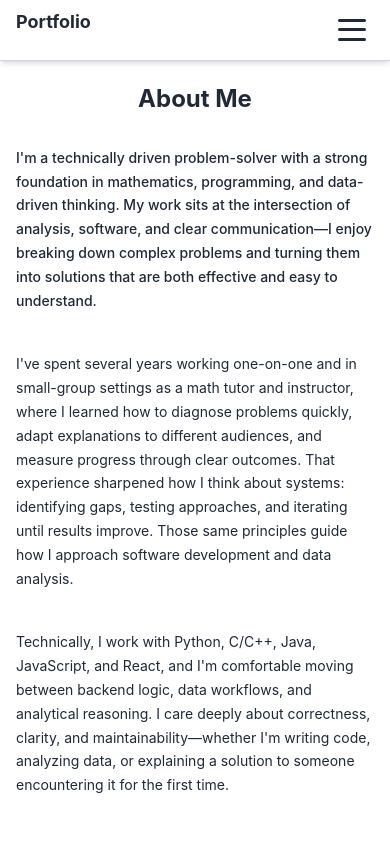
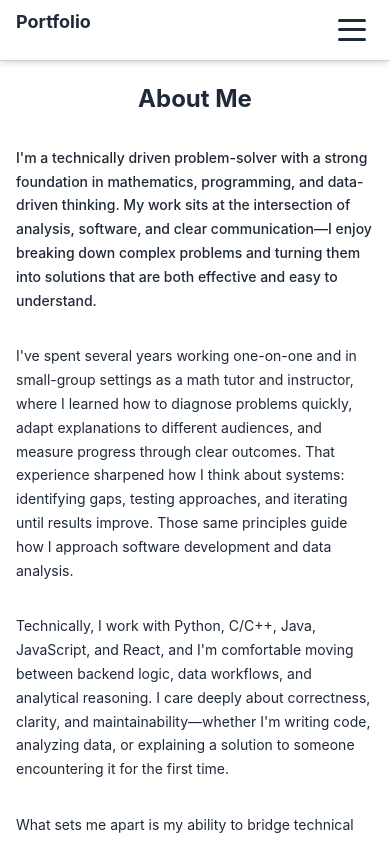
Before and after one commit to code-of-toad/code-of-toad.github.io, a React (Vite) app: page /about in a window 390 px wide. Shown: the top 841 px of the page. Built offline with nearby package versions, Linux system fonts and the light colour scheme.

Commit message:
Update About Me page

```diff
--- a/src/pages/About.css
+++ b/src/pages/About.css
@@ -19,7 +19,7 @@
 .about-content {
   display: flex;
   flex-direction: column;
-  gap: var(--spacing-xl);
+  gap: var(--spacing-lg);
 }
 
 .about-paragraph {
@@ -50,7 +50,7 @@
   }
 
   .about-content {
-    gap: var(--spacing-lg);
+    gap: var(--spacing-md);
   }
 }
 
```
